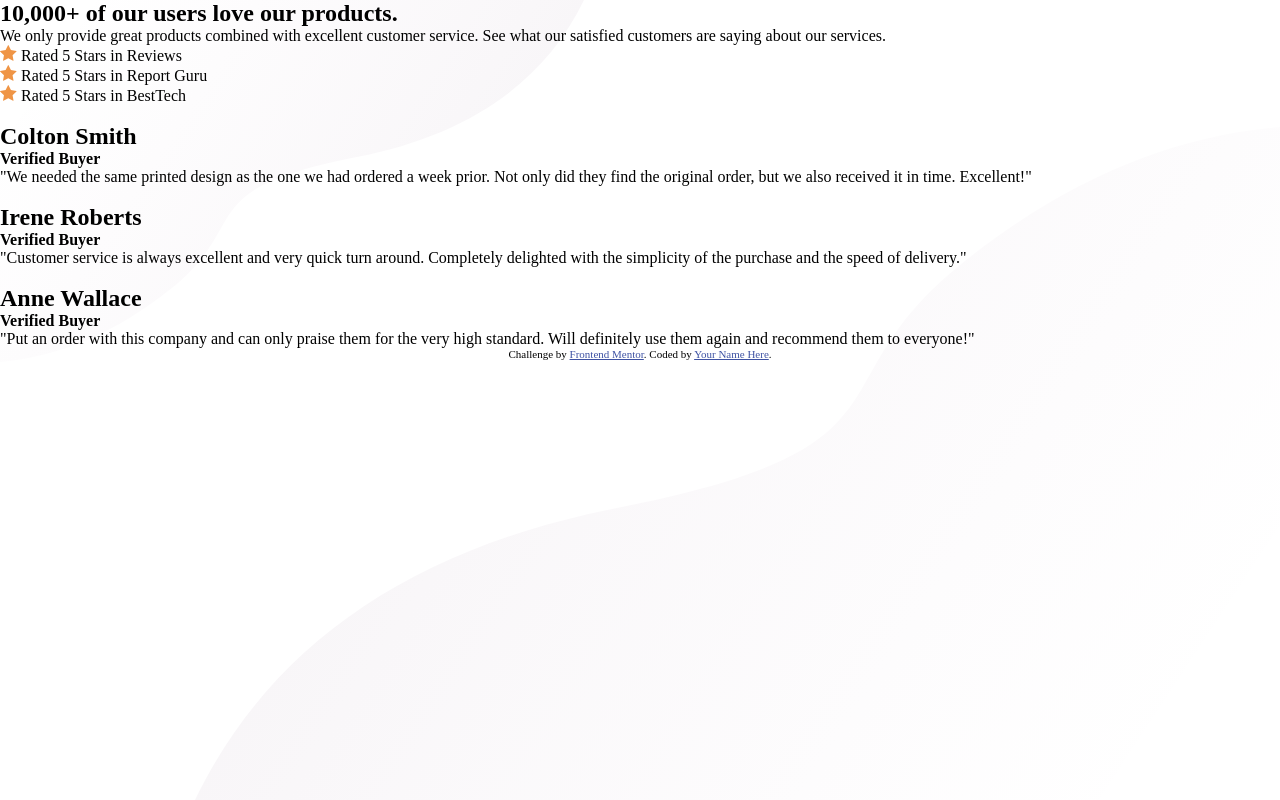
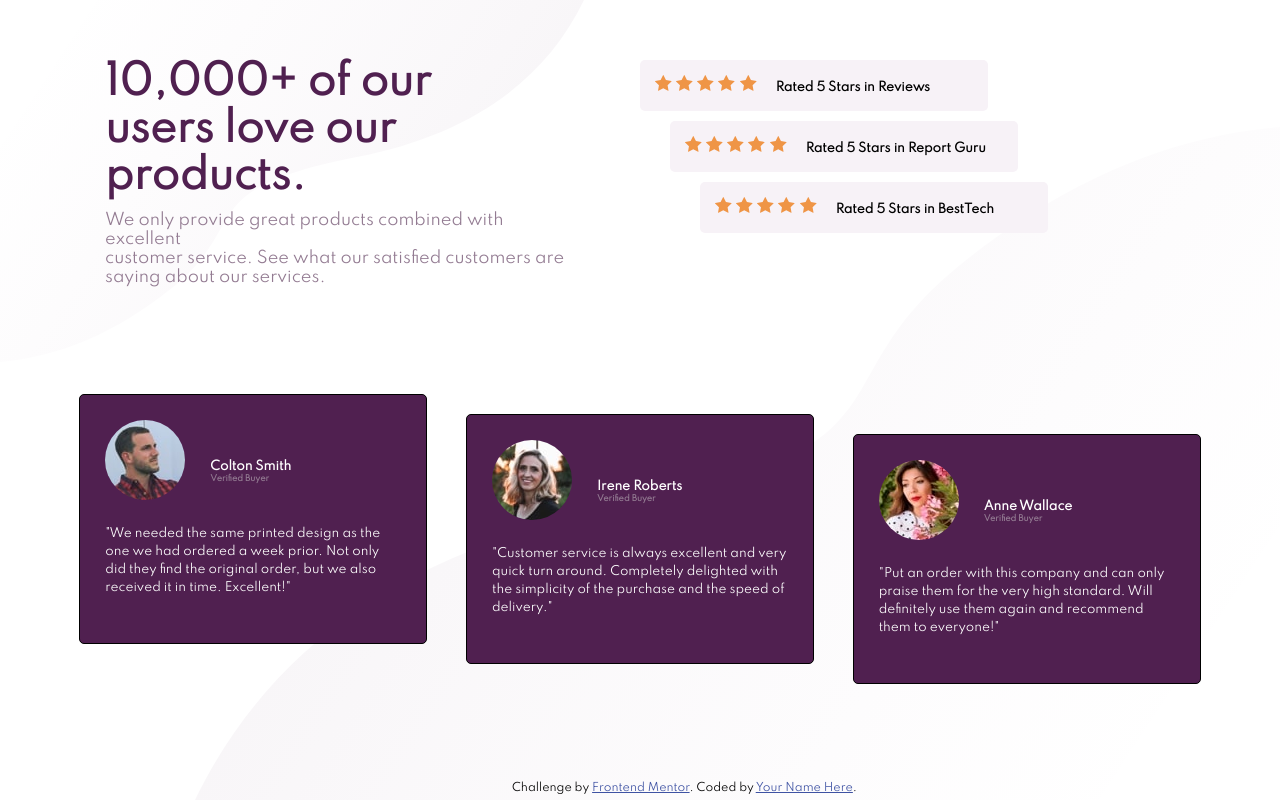
Before and after one commit to JosueLauren/social-proof-section-master, a plain HTML site: page index.html in a window 1280 px wide. Drawn offline with Linux system fonts and the light colour scheme; a web font is replaced by a local one.

Commit message:
Finalizado a parte desktop do projeto

```diff
--- a/index.html
+++ b/index.html
@@ -5,58 +5,76 @@
     <meta name="viewport" content="width=device-width, initial-scale=1.0" />
     <!-- displays site properly based on user's device -->
     <link rel="stylesheet" href="style.css">
+    <link rel="stylesheet" href="https://fonts.google.com/specimen/Spartan">
     <link rel="icon" type="image/png" sizes="32x32" href="./images/favicon-32x32.png"/>
     <title>Frontend Mentor  Social proof section</title>
-
     <!-- Feel free to remove these styles or customise in your own stylesheet 👍 -->
   </head>
   <body>
     <main class="principal">
       <section class="titulo">
-        <h1>10,000+ of our users love our products.</h1>
-        <p>We only provide great products combined with excellent customer service.
+        <h1>10,000+ of our <br> users love our <br> products.</h1>
+        <p>We only provide great products combined with excellent <br> customer service.
           See what our satisfied customers are saying about our services.</p>
       </section>
       <section class="estrelas">
-        <div>
+        <div class="estrela estrela-1">
+          <img src="images/icon-star.svg" alt="Stars" >
+          <img src="images/icon-star.svg" alt="Stars" >
+          <img src="images/icon-star.svg" alt="Stars" >
+          <img src="images/icon-star.svg" alt="Stars" >
           <img src="images/icon-star.svg" alt="Stars" >
           <span>Rated 5 Stars in Reviews</span>
         </div>
-        <div>
+        <div class="estrela estrela-2">
+          <img src="images/icon-star.svg" alt="Stars" >
+          <img src="images/icon-star.svg" alt="Stars" >
+          <img src="images/icon-star.svg" alt="Stars" >
+          <img src="images/icon-star.svg" alt="Stars" >
           <img src="images/icon-star.svg" alt="Stars" >
           <span>Rated 5 Stars in Report Guru</span>
         </div>
-        <div>
+        <div class="estrela estrela-3">
+          <img src="images/icon-star.svg" alt="Stars" >
+          <img src="images/icon-star.svg" alt="Stars" >
+          <img src="images/icon-star.svg" alt="Stars" >
+          <img src="images/icon-star.svg" alt="Stars" >
           <img src="images/icon-star.svg" alt="Stars" >
           <span>Rated 5 Stars in BestTech</span>
         </div>
       </section>
       <section class="perfils">
-        <div>
-          <div>
-          <img src="" alt="">
+        <div class="perfil perfil-0">
+          <div class="foto-perfil">
+          <img src="images/image-colton.jpg" alt="Colton">
+          <div class="nome-perfil">
           <h1>Colton Smith </h1>
           <h4>Verified Buyer</h4>
+          </div>
           </div>
           <p> "We needed the same printed design as the one we had ordered a week prior.
             Not only did they find the original order, but we also received it in time.
             Excellent!"</p>
         </div>
-        <div>
-          <div>
-            <img src="" alt="">
+        <div class="perfil perfil-1">
+            <div class="foto-perfil">
+            <img src="images/image-irene.jpg" alt="Irene">
+            <div class="nome-perfil">
             <h1>Irene Roberts</h1>
             <h4>Verified Buyer</h4>
+            </div>
             </div>
             <p>"Customer service is always excellent and very quick turn around. Completely
               delighted with the simplicity of the purchase and the speed of delivery."</p>
           </div>
         </div>
-        <div>
-          <div>
-            <img src="" alt="">
+        <div class="perfil perfil-2">
+          <div class="foto-perfil">
+            <img src="images/image-anne.jpg" alt="Anne">
+            <div class="nome-perfil">
             <h1>Anne Wallace</h1>
             <h4>Verified Buyer</h4>
+            </div>
             </div>
             <p>"Put an order with this company and can only praise them for the very high
               standard. Will definitely use them again and recommend them to everyone!"</p>
--- a/style.css
+++ b/style.css
@@ -1,14 +1,120 @@
+@import url('https://fonts.googleapis.com/css2?family=Spartan&display=swap');
+
+:root {
+  --Very-Dark-Magenta: hsl(300, 43%, 22%);
+  --Soft-Pink: hsl(333, 80%, 67%);
+  --Dark-Grayish-Magenta: hsl(303, 10%, 53%);
+  --Light-Grayish-Magenta: hsl(300, 24%, 96%);
+  --White: hsl(0, 0%, 100%);
+}
+
 *{
   margin: 0px;
   padding: 0px;
   box-sizing: border-box;
+  font-family: 'Spartan', sans-serif;
 }
 
 .principal {
   width: 100vw;
   height: 100vh;
   background: url(images/bg-pattern-top-desktop.svg) no-repeat,
-  url(images/bg-pattern-bottom-desktop.svg) no-repeat bottom right ;
+  url(images/bg-pattern-bottom-desktop.svg) no-repeat bottom right;
+  display: grid;
+  grid-template-columns: 50% 50%;
+  padding: 60px;
+}
+
+.titulo {
+  width: 80%;
+  margin-left: 45px;
+}
+
+.titulo h1 {
+  color: var(--Very-Dark-Magenta);
+  font-size: 40px;
+  margin-bottom: 10px;
+}
+
+.titulo p {
+  color: var(--Dark-Grayish-Magenta);
+}
+
+
+.estrela {
+  margin-bottom: 10px;
+  width: 60%;
+  padding: 15px;
+  background-color: var(--Light-Grayish-Magenta);
+  border-radius: 5px;
+}
+
+.estrela-2 {
+  margin-left: 30px;
+}
+
+.estrela-3 {
+  margin-left: 60px;
+}
+
+.estrela span {
+  margin-left: 15px;
+  font-weight: bold;
+  font-size: 12px;
+}
+
+.perfils {
+  grid-column: 1 / 3;
+  display: flex;
+  justify-content: space-around;
+  margin-top: 50px;
+
+}
+
+.perfil {
+  border: 1px solid black;
+  width: 30%;
+  padding: 25px;
+  height: 250px;
+  border-radius: 5px;
+  background-color: var(--Very-Dark-Magenta);
+}
+
+.perfil p {
+  font-size: 12px;
+  line-height: 1.5;
+  color: var(--White);
+}
+
+.perfil-1 {
+  margin-top: 20px;
+}
+
+.perfil-2 {
+  margin-top: 40px;
+}
+
+.foto-perfil {
+  display: flex;
+  align-items: center;
+}
+
+.foto-perfil img {
+  margin-right: 25px;
+  margin-bottom: 25px;
+  border-radius: 50%;
+}
+
+.nome-perfil  {
+  font-size: 8px;
+}
+
+.nome-perfil h1 {
+  color: var(--White);
+}
+
+.nome-perfil h4 {
+  color: var(--Dark-Grayish-Magenta);
 }
 
 
@@ -19,6 +125,9 @@
 .attribution {
     font-size: 11px;
     text-align: center;
+    position: absolute;
+    bottom: 5px;
+    left: 40%;
   }
   .attribution a {
     color: hsl(228, 45%, 44%);
```
